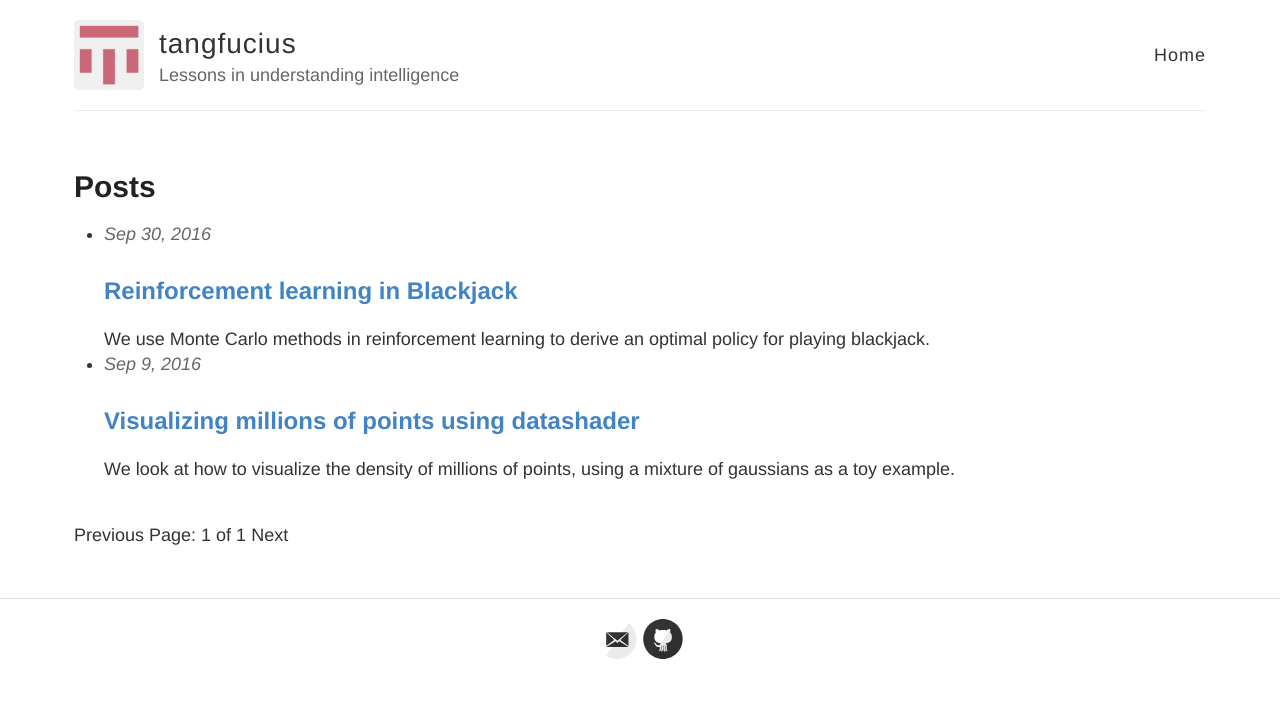
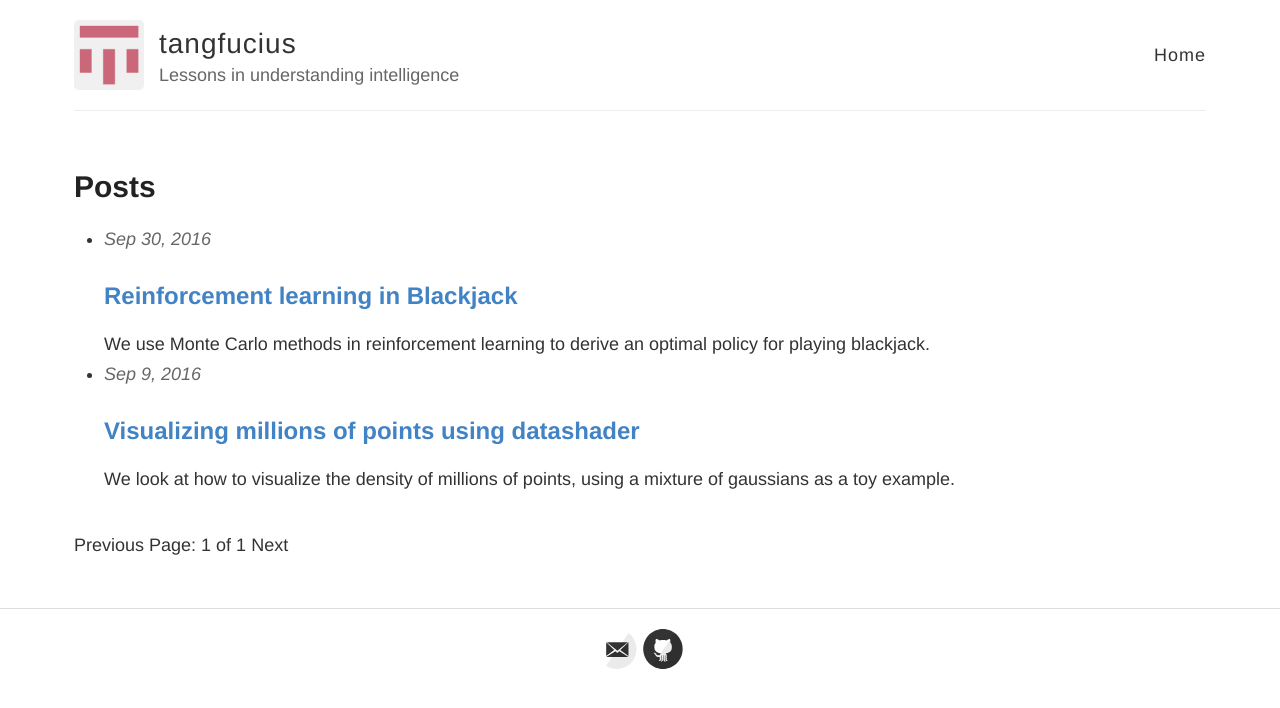
Before and after one commit to tangfucius/tangfucius.github.io, a Jekyll site: the page built from index.html, in a window 1280 px wide. Shown: the top 708 px of the page. Built offline with Jekyll 4.4.1, drawn with Linux system fonts in a browser that asks for light colours; the list of posts is cut into pages by our own code.

Commit message:
pushing blackjack

```diff
--- a/index.html
+++ b/index.html
@@ -9,7 +9,7 @@
   <ul class="post-list">
     {% for post in paginator.posts %}
       <li>
-        <div class="date" style="margin-top:-5px;">{{ post.date | date: "%b %-d, %Y" }}</div>
+        <div class="date">{{ post.date | date: "%b %-d, %Y" }}</div>
 
         <h2>
           <a class="post-link" href="{{ post.url | prepend: site.baseurl }}">{{ post.title | escape }}</a>
```
